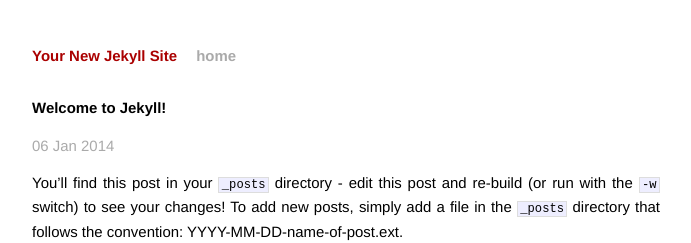
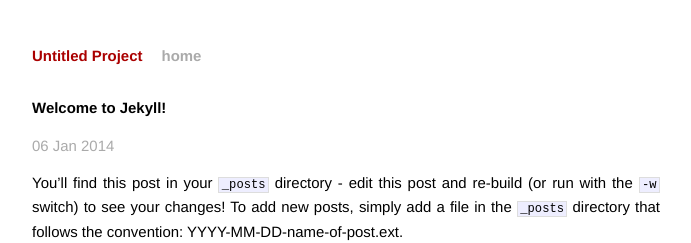
Before and after one commit to tsmall/rabbithole, a Jekyll site: the page built from _posts/2014-01-06-welcome-to-jekyll.markdown, in a window 1280 px wide. Shown: the top 243 px of the page, without its empty margins (294-985 px from the left). Built offline with Jekyll 4.4.1, drawn with Linux system fonts in a browser that asks for light colours; Markdown is read by kramdown in place of the engine named in the settings.

Commit message:
Set base URL

```diff
--- a/_config.yml
+++ b/_config.yml
@@ -1,3 +1,4 @@
-name: Your New Jekyll Site
+name: Untitled Project
 markdown: redcarpet
 pygments: true
+baseurl: /untitled
--- a/_layouts/default.html
+++ b/_layouts/default.html
@@ -7,10 +7,10 @@
         <meta name="viewport" content="width=device-width">
 
         <!-- syntax highlighting CSS -->
-        <link rel="stylesheet" href="/css/syntax.css">
+        <link rel="stylesheet" href="{{ site.baseurl }}/css/syntax.css">
 
         <!-- Custom CSS -->
-        <link rel="stylesheet" href="/css/main.css">
+        <link rel="stylesheet" href="{{ site.baseurl }}/css/main.css">
 
     </head>
     <body>
--- a/index.html
+++ b/index.html
@@ -7,7 +7,7 @@
   <h1>Blog Posts</h1>
   <ul class="posts">
     {% for post in site.posts %}
-      <li><span>{{ post.date | date_to_string }}</span> &raquo; <a href="{{ post.url }}">{{ post.title }}</a></li>
+      <li><span>{{ post.date | date_to_string }}</span> &raquo; <a href="{{ site.baseurl }}{{ post.url }}">{{ post.title }}</a></li>
     {% endfor %}
   </ul>
 </div>
```
